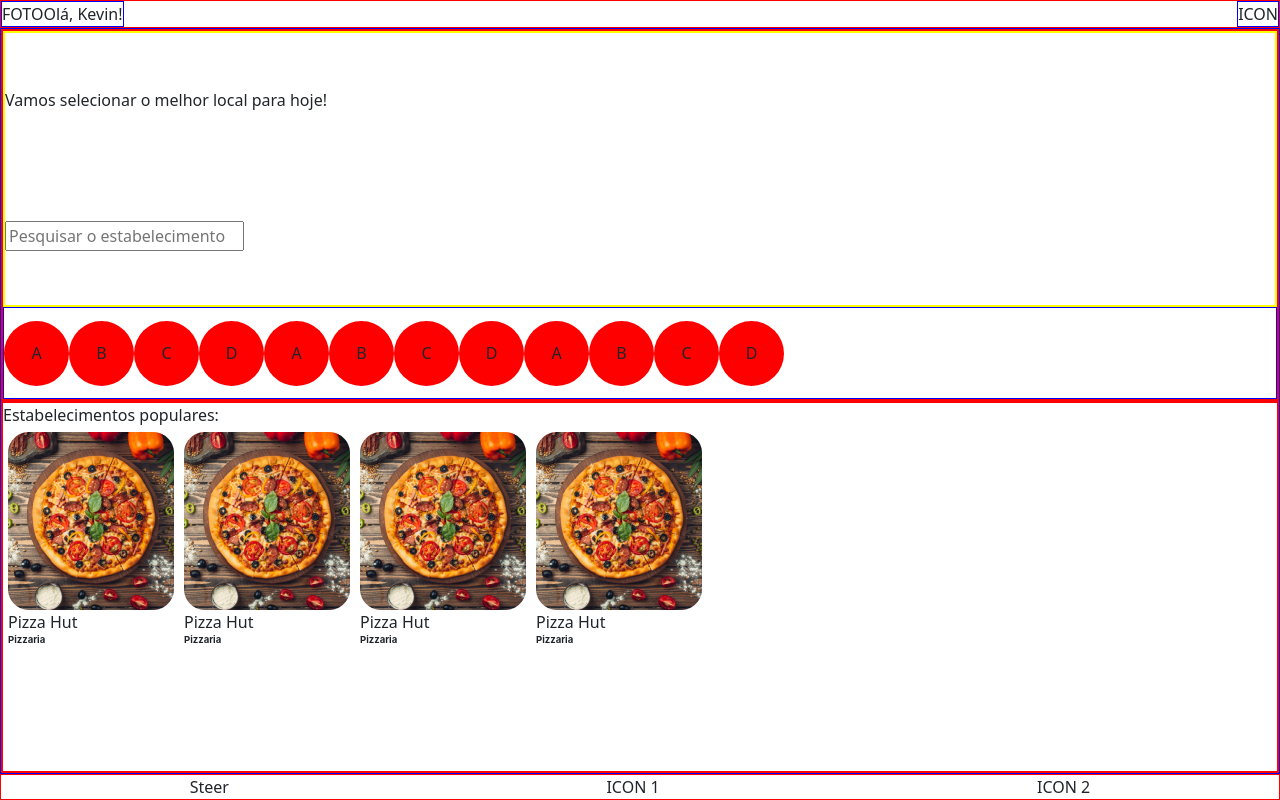
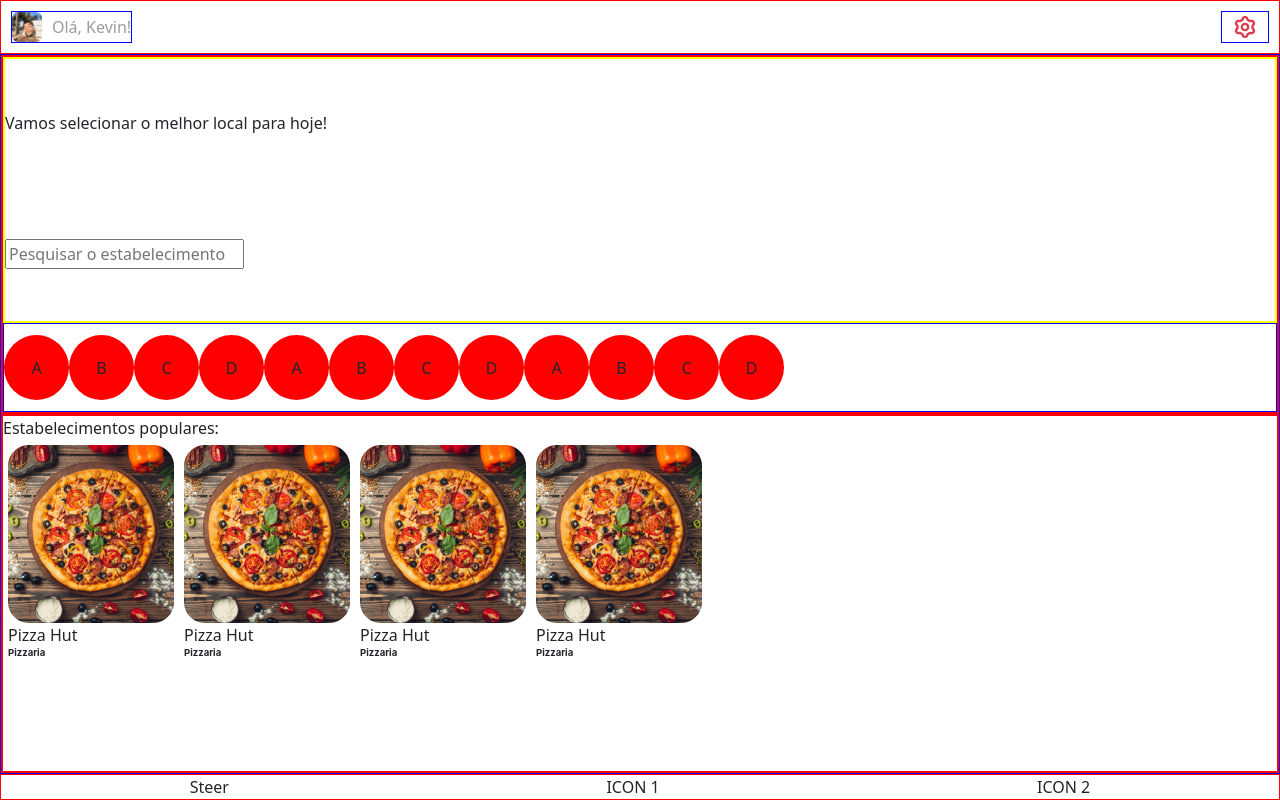
Before and after one commit to drakson-santos/steer, a React (Create React App) app: page /home in a window 1280 px wide. Built offline with nearby package versions, Linux system fonts and the light colour scheme.

Commit message:
feat: Ajuste no header da gome

```diff
--- /dev/null
+++ b/src/components/UserPerfil/index.jsx
@@ -0,0 +1,17 @@
+import "./user-perfil.css"
+import KevinPhoto from "../../assets/images/kevin.png"
+
+const UserPerfil = () => {
+    return (
+        <>
+            <div className="user-perfil">
+                <div>
+                    <img src={KevinPhoto} alt="" width={30}/>
+                </div>
+                <div className="user-perfil-name steer-color-subtitle">Olá, Kevin!</div>
+            </div>
+        </>
+    )
+}
+
+export default UserPerfil
--- /dev/null
+++ b/src/components/UserPerfil/user-perfil.css
@@ -0,0 +1,10 @@
+.user-perfil {
+    border: 1px solid blue;
+    display: flex;
+    align-items: center;
+    justify-content: space-between;
+}
+
+.user-perfil-name {
+    padding-left: 10px;
+}
--- a/src/pages/home/home.css
+++ b/src/pages/home/home.css
@@ -8,16 +8,16 @@
     border: 1px solid red;
     display: flex;
     justify-content: space-between;
-}
-
-.home-data-user {
-    border: 1px solid blue;
-    display: flex;
-    justify-content: space-between;
+    padding: 10px;
 }
 
 .home-config {
     border: 1px solid blue;
+    display: flex;
+    justify-content: center;
+    align-items: center;
+    width: 3rem;
+    cursor: pointer;
 }
 
 #HomeContent {
--- a/src/pages/home/index.jsx
+++ b/src/pages/home/index.jsx
@@ -1,16 +1,15 @@
 import "./home.css"
 import foto from "../../assets/images/pizza.png"
+import UserPerfil from "../../components/UserPerfil"
+import IconSettings from "../../assets/icons/settings.svg"
 
 const HomePage = () => {
     return (
         <div id="HomePage" className="div-style-h100">
             <div id="HomeHeader">
-                <div className="home-data-user">
-                    <div>FOTO</div>
-                    <div>Olá, Kevin!</div>
-                </div>
+                <UserPerfil />
                 <div className="home-config">
-                    ICON
+                    <img src={IconSettings} alt="" />
                 </div>
             </div>
 
```
Also changed, not shown: src/assets/icons/settings.svg (added), src/assets/images/kevin.png (added).
